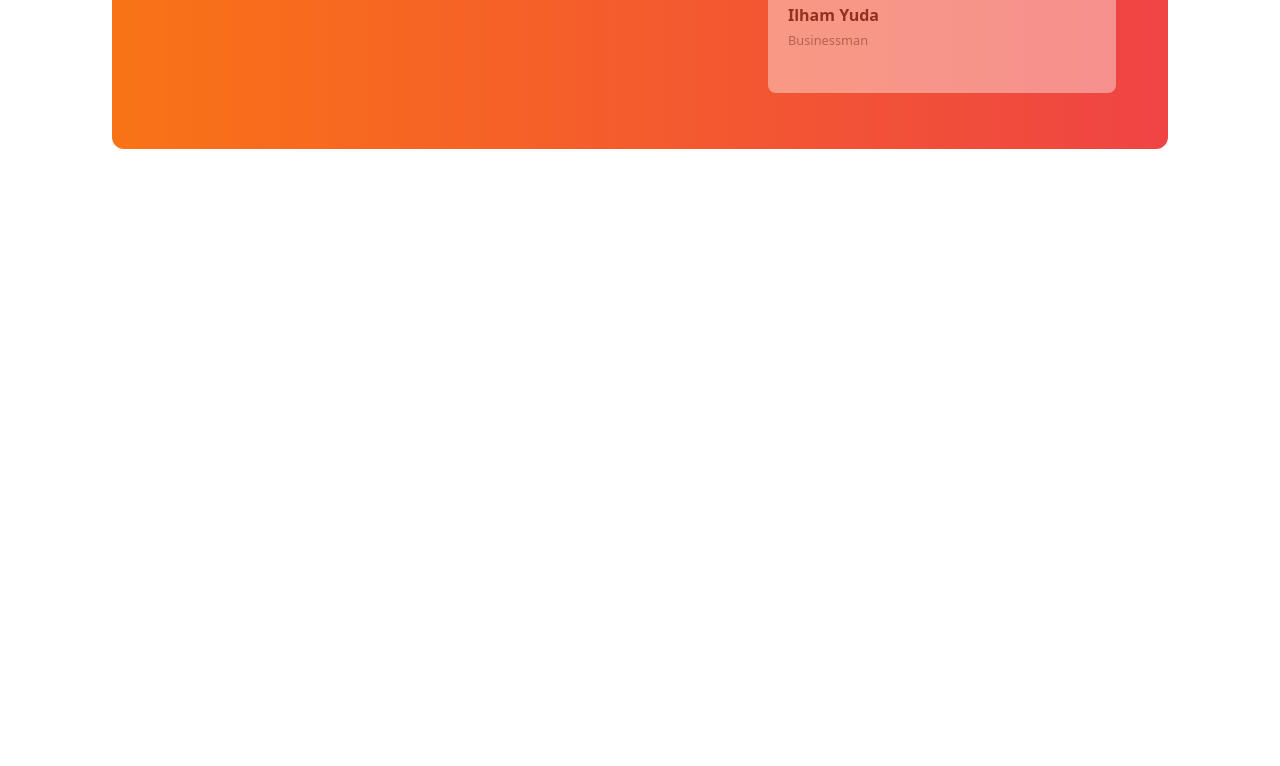
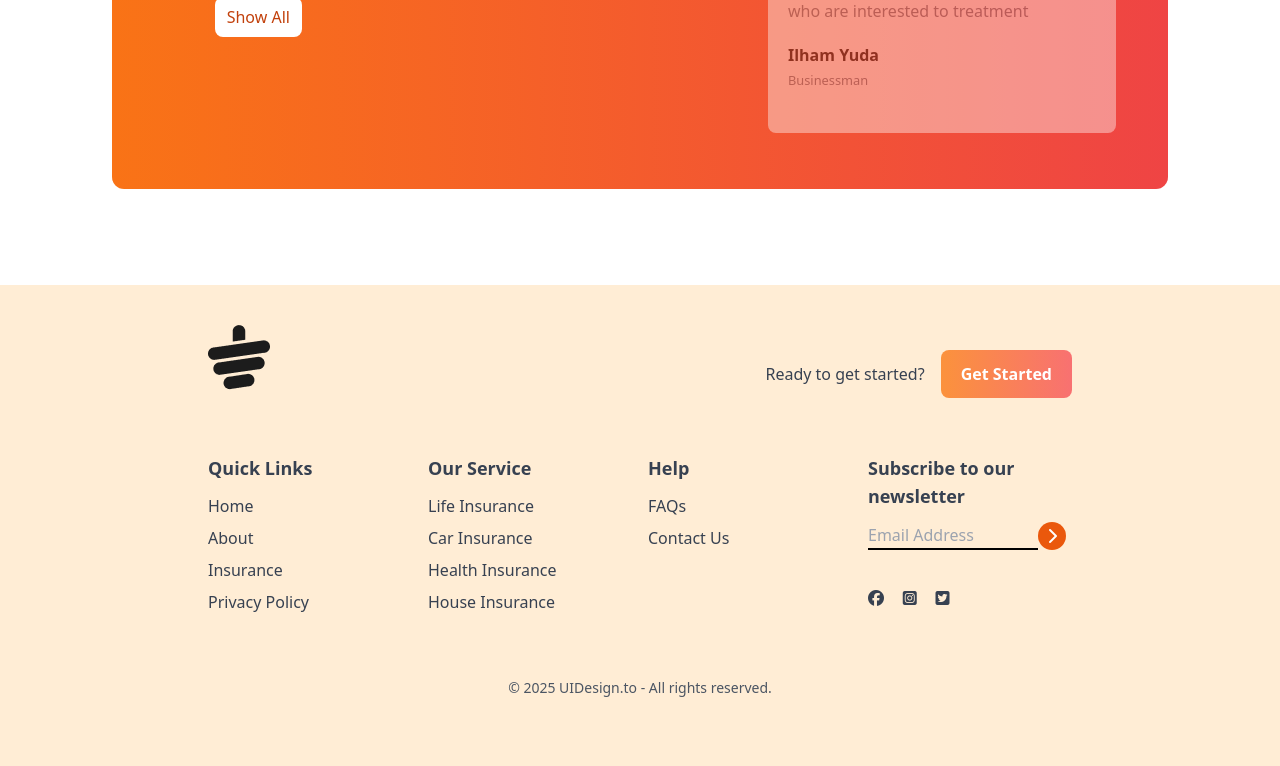
Before and after one commit to saklain10/tea-house-with-daisyui, a plain HTML site: page index.html in a window 1280 px wide. Shown: the part 2360-3126 px from the top of the page. Before the commit the page ends 2605 px from the top, so only its background shows below. Drawn offline with nearby package versions, Linux system fonts and the light colour scheme.

Commit message:
footer done

```diff
--- a/index.html
+++ b/index.html
@@ -119,7 +119,7 @@
         </div>
 
         <!-- text section -->
-        <div>
+        <div class="mt-10">
           <h1 class="text-5xl font-bold mb-5">Great Tea, Freshly Presented</h1>
           <p class="text-gray-500">The meaning of gong cha is chanese is to provide the best tea to emperor from all
             possessions . It represents the highest quality and self expectation. Establishing in 2006, Gong cha had
@@ -200,7 +200,93 @@
       </div>
     </section>
 
+    <!-- New section Homework -->
   </main>
+  <!-- Footer section -->
+  <footer class="bg-orange-100 text-gray-700 py-10 px-4 md:px-16">
+    <div class="w-9/12 mx-auto">
+      <div class="mb-8 flex justify-between">
+        <img class="mb-8" src="images/cup.png" alt="">
+        <div class="flex items-center gap-4">
+          <h4>Ready to get started?</h4>
+          <button class="bg-gradient-to-r from-orange-400 to-red-400 px-5 py-3 rounded-lg font-bold text-white">Get
+            Started</button>
+        </div>
+      </div>
+      <!-- Links -->
+      <div class="grid grid-cols-1 md:grid-cols-2 lg:grid-cols-4 gap-4">
+        <!-- First column -->
+        <div>
+          <h3 class="font-semibold text-lg mb-3">Quick Links</h3>
+          <ul class="space-y-2">
+            <li>
+              <a class="hover:text-orange-600" href="#">Home</a>
+            </li>
+            <li>
+              <a class="hover:text-orange-600" href="#">About</a>
+            </li>
+            <li>
+              <a class="hover:text-orange-600" href="#">Insurance</a>
+            </li>
+            <li>
+              <a class="hover:text-orange-600" href="#">Privacy Policy</a>
+            </li>
+          </ul>
+        </div>
+
+        <!-- second column -->
+        <div>
+          <h3 class="font-semibold text-lg mb-3">Our Service</h3>
+          <ul class="space-y-2">
+            <li>
+              <a class="hover:text-orange-600" href="#">Life Insurance</a>
+            </li>
+            <li>
+              <a class="hover:text-orange-600" href="#">Car Insurance</a>
+            </li>
+            <li>
+              <a class="hover:text-orange-600" href="#">Health Insurance</a>
+            </li>
+            <li>
+              <a class="hover:text-orange-600" href="#">House Insurance</a>
+            </li>
+          </ul>
+        </div>
+
+        <!-- Third column -->
+        <div>
+          <h3 class="font-semibold text-lg mb-3">Help</h3>
+          <ul class="space-y-2">
+            <li>
+              <a class="hover:text-orange-600" href="#">FAQs</a>
+            </li>
+            <li>
+              <a class="hover:text-orange-600" href="#">Contact Us</a>
+            </li>
+          </ul>
+        </div>
+
+        <!-- Fourth Column -->
+        <div>
+          <h3 class="font-semibold text-lg mb-3">Subscribe to our newsletter</h3>
+          <div class="flex flex-col space-y-2">
+            <div class="inline-flex mb-8">
+              <input placeholder="Email Address" type="text" class="bg-transparent border-b-2 border-black w-5/6" />
+            <i class="fa-solid fa-chevron-right w-7 h-7 bg-orange-600 rounded-full inline-flex text-white justify-center items-center"></i>
+            </div>
+            <div class="flex justify-between w-2/5">
+              <i class="fa-brands fa-facebook"></i>
+              <i class="fa-brands fa-square-instagram"></i>
+              <i class="fa-brands fa-square-twitter"></i>
+            </div>
+          </div>
+        </div>
+      </div>
+      <div class="text-center pt-16 mb-7">
+        <p class="text-sm text-gray-600">© 2025 UIDesign.to - All rights reserved.</p>
+      </div>
+    </div>
+  </footer>
 </body>
 
 </html>
```
